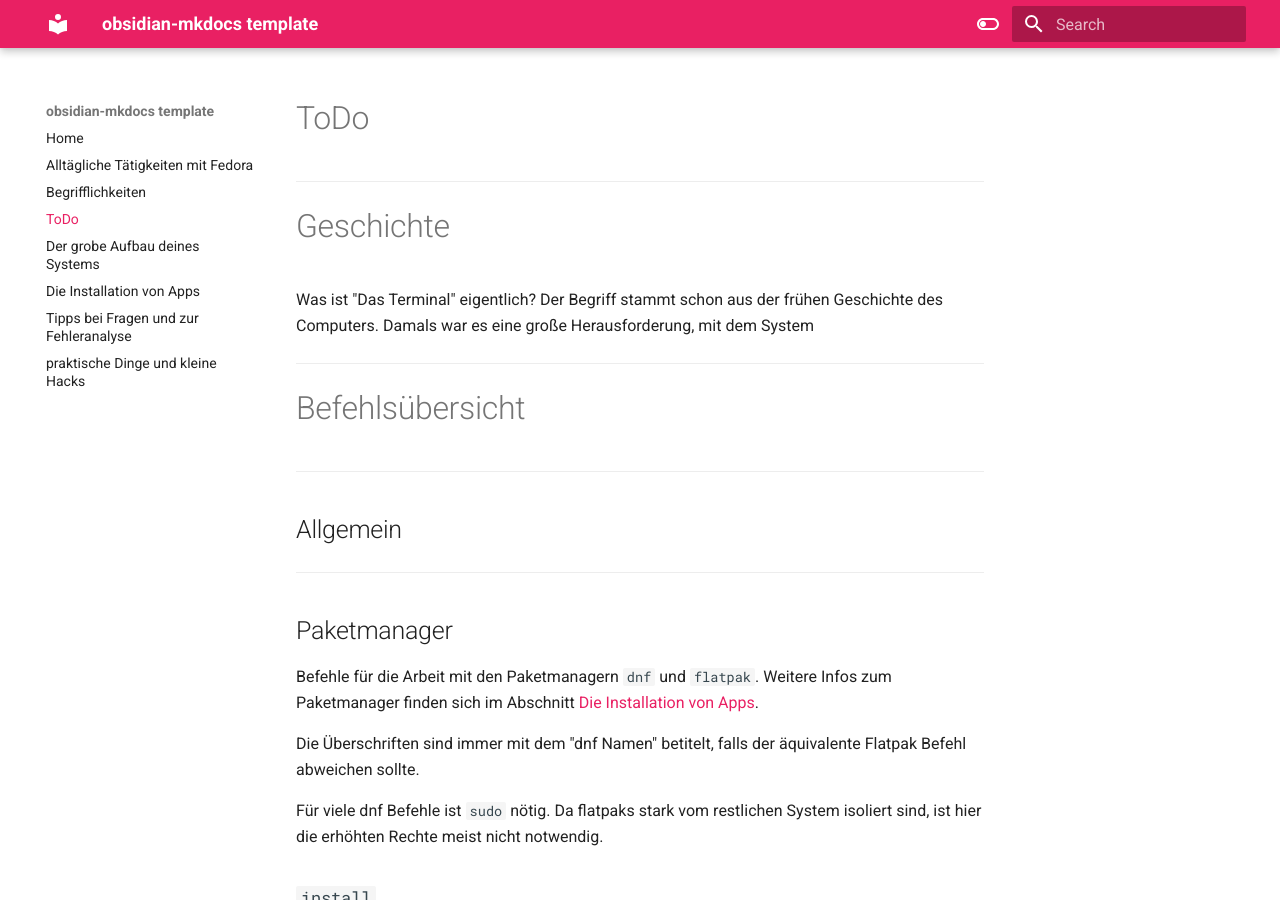
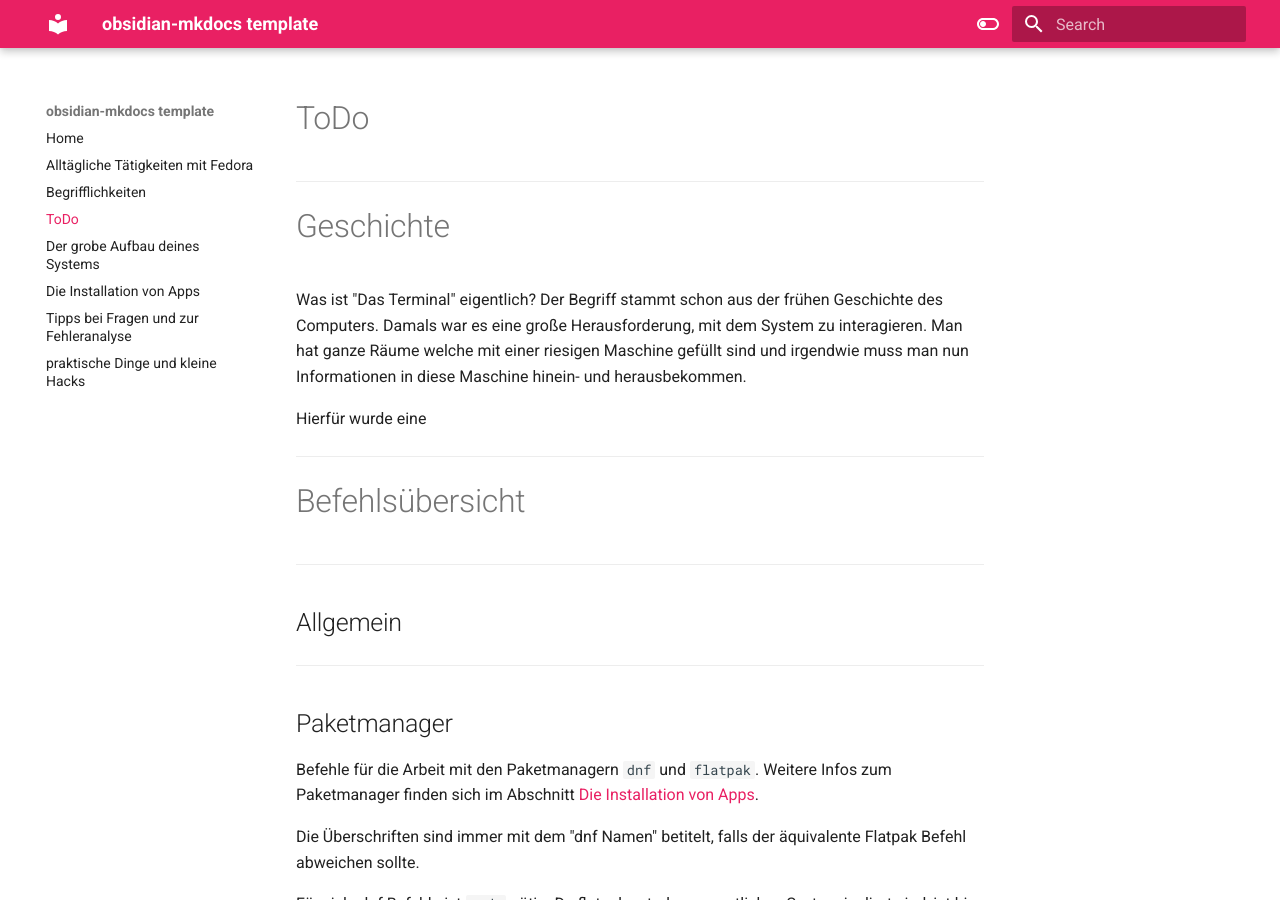
Before and after one commit to Tecipry/Handbuch-fedoraKDE, an MkDocs documentation site: the page built from docs/Das Terminal.md, in a window 1280 px wide and 900 px high. Built offline with MkDocs 1.6.1 and Material for MkDocs 9.7.7, drawn with Linux system fonts in a browser that asks for light colours.

Commit message:
backup from:  20-12-2025 12:56:05

```diff
--- a/docs/Das Terminal.md
+++ b/docs/Das Terminal.md
@@ -3,7 +3,9 @@
 ---
 # Geschichte
 
-Was ist "Das Terminal" eigentlich? Der Begriff stammt schon aus der frühen Geschichte des Computers. Damals war es eine große Herausforderung, mit dem System
+Was ist "Das Terminal" eigentlich? Der Begriff stammt schon aus der frühen Geschichte des Computers. Damals war es eine große Herausforderung, mit dem System zu interagieren. Man hat ganze Räume welche mit einer riesigen Maschine gefüllt sind und irgendwie muss man nun Informationen in diese Maschine hinein- und herausbekommen.
+
+Hierfür wurde eine
 
 ---
 # Befehlsübersicht
```
